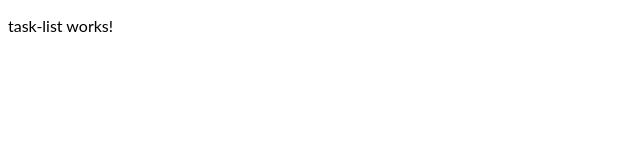
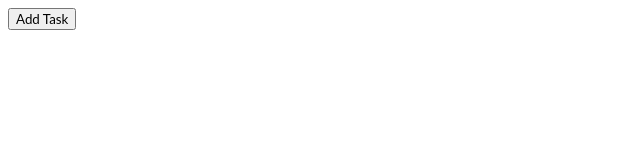
Before and after one commit to AunikIslam/Task_Manager, an Angular app: page /task-list in a window 1280 px wide. Shown: the top 160 px of the page, without its empty margins (0-640 px from the left). Built offline with nearby package versions, Linux system fonts and the light colour scheme.

Commit message:
Task List //wip

```diff
--- a/src/app/main/task-list/task-list.component.css
+++ b/src/app/main/task-list/task-list.component.css
@@ -0,0 +1,6 @@
+.container {
+    display: flex;
+    flex-direction: row;
+    justify-content: flex-end;
+    align-items: center;
+  }
--- a/src/app/main/task-list/task-list.component.html
+++ b/src/app/main/task-list/task-list.component.html
@@ -1 +1,4 @@
-<p>task-list works!</p>
+<div class="container">
+
+</div>
+<button class="button">Add Task</button>
--- a/src/app/services/service.ts
+++ b/src/app/services/service.ts
@@ -14,6 +14,10 @@ import { Task } from "../dto/task";
     private taskSubject = new BehaviorSubject(Task);
     sharedTaskSubject = this.taskSubject.asObservable();
 
+    getTasks() {
+      return this.tasksListSubject.asObservable();
+    }
+
 
     addTask(pTask: Task): void {
         const tasks = [...this.tasksListSubject.value, pTask]
```
